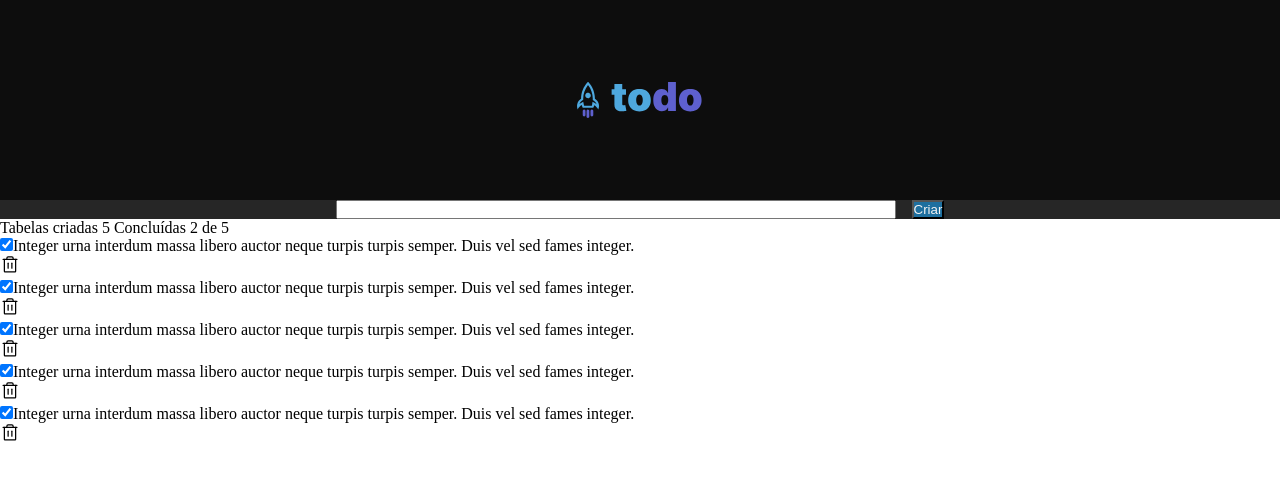
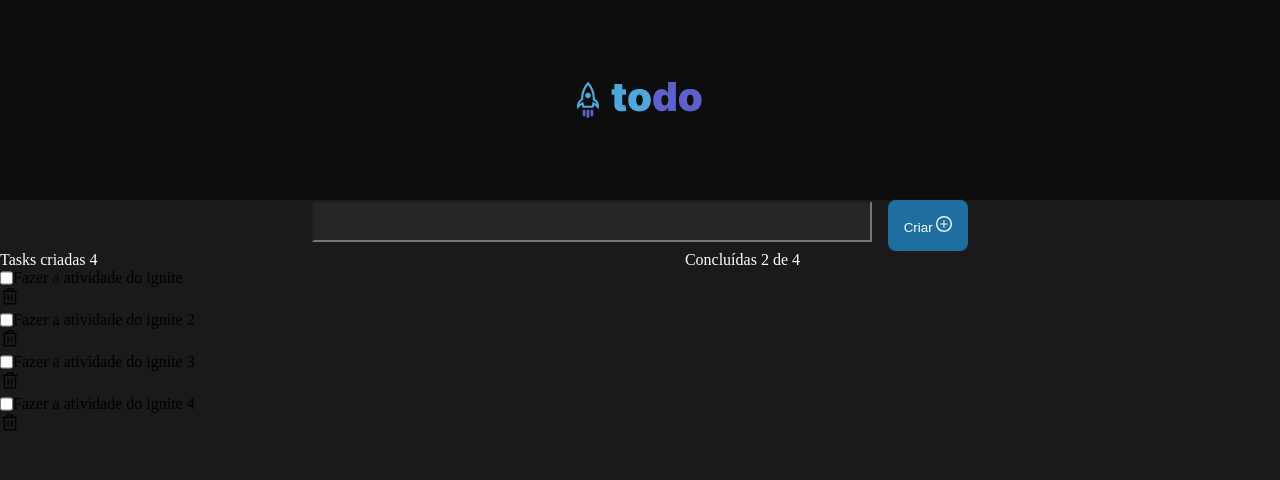
Before and after one commit to Sanarielsen/toDoSystem, a React (Vite) app in the folder toDoListSystem/: page / in a window 1280 px wide. Shown: the top 480 px of the page. Built offline with nearby package versions, Linux system fonts and the light colour scheme.

Commit message:
Trying to fix layout center

```diff
--- a/toDoListSystem/src/App.module.css
+++ b/toDoListSystem/src/App.module.css
@@ -1,6 +1,7 @@
-.context {
+.main {
 
-    background: var(--color-gray-500);
+    display: flex;
+    justify-content: center;
 }
 
 .panel {
@@ -8,3 +9,23 @@
     width: 800px;
     justify-content: center;
 }
+
+.propsTasks {
+
+    display: flex;
+    align-items: center;
+    justify-content: space-between;
+    color: white;
+    width: 800px;
+}
+
+.propsTasksCreated {
+
+    display: flex;
+    align-content: left;
+}
+
+.propsTasks > a {
+
+    width: auto;
+}
--- a/toDoListSystem/src/App.tsx
+++ b/toDoListSystem/src/App.tsx
@@ -5,6 +5,25 @@ import { Search } from './components/Search'
 import { Task } from './components/Task'
 import styles from './App.module.css'
 import './global.css'
+
+const listTasks = [
+  {
+    description: "Fazer a atividade do ignite",
+    status: true
+  },
+  {
+    description: "Fazer a atividade do ignite 2",
+    status: true
+  },
+  {
+    description: "Fazer a atividade do ignite 3",
+    status: true
+  },
+  {
+    description: "Fazer a atividade do ignite 4",
+    status: false
+  }
+]
 
 function App() {
 
@@ -21,16 +40,27 @@ function App() {
       </div>
       <div className={styles.propsTasks}>
 
-          <a> Tabelas criadas <span> 5 </span> </a>
-          <a> Concluídas <span> 2 de 5 </span> </a>
+          <div className={styles.propsTasksCreated}>
+            <a> Tasks criadas <span> {listTasks.length} </span> </a>
+          </div>
+          <div className={styles.propsTasksChecked}>
+            <a> Concluídas <span> 2 de {listTasks.length} </span> </a>
+          </div>
       </div>
       <div className={styles.panelTasks}>
 
-          <Task />
-          <Task />
-          <Task />
-          <Task />
-          <Task />
+          {listTasks.map(task => {
+
+            return (
+
+              <Task
+                key={task.description}
+                description={task.description}
+                status={task.status}
+                checked={task.status}
+              />
+            )
+          })}
       </div>
     </div>
   )
--- a/toDoListSystem/src/components/Search.module.css
+++ b/toDoListSystem/src/components/Search.module.css
@@ -10,8 +10,26 @@
     width: 70vh;
 }
 
-.context button {
+form input[type="text"] {
+
+    padding: auto;
+    height: auto;
+    background: var(--color-gray-500);
+    color: var(--color-white);
+    font-size: 32px;
+}
+
+form button[type="submit"] {
 
     background: var(--color-blue-dark);
-    color: var(--color-gray-100);
+    border-radius: 8px;
+    color: white;
+    padding: 1rem;
+    border: 0;
+    cursor: pointer;
 }
+
+button a {
+
+    margin-bottom: 10rem;
+}
--- a/toDoListSystem/src/components/Search.tsx
+++ b/toDoListSystem/src/components/Search.tsx
@@ -1,4 +1,5 @@
 import styles from './Search.module.css'
+import imgPlus from '../assets/plus.svg'
 
 export function Search() {
 
@@ -7,8 +8,9 @@ export function Search() {
         <div className={styles.context}>
             <form>
 
-                <input type="text" name="txtTaskDescription" />
-                <button type="button"> Criar </button>
+                <input
+                 type="text" name="txtTaskDescription" />
+                <button type="submit"> <a> Criar </a> <img src={imgPlus}/> </button>
             </form>
         </div>
     )
--- a/toDoListSystem/src/components/Task.module.css
+++ b/toDoListSystem/src/components/Task.module.css
@@ -0,0 +1,4 @@
+.task {
+
+    display: flex;
+}
--- a/toDoListSystem/src/components/Task.tsx
+++ b/toDoListSystem/src/components/Task.tsx
@@ -1,17 +1,46 @@
+import { ChangeEvent, InputHTMLAttributes, useState } from 'react'
 import { Trash } from 'phosphor-react'
+import styles from './Task.module.css'
 
-export function Task() {
+interface TaskProps extends InputHTMLAttributes<HTMLInputElement>{
+
+    description: string,
+    status: boolean
+}
+
+export function Task({...props}) {
+
+    const [statusTask, setStatusTask] = useState(false);
+
+    //Responsible to change the status of the checkbox in a task;
+    function handleChangeStatusTask(event: ChangeEvent) {
+
+        setStatusTask(!statusTask);
+    }
+
+    //Responsible to delete the current status in a list;
+    function handleDeleteTask(event: MouseEvent) {
+
+        console.log("Deletou o " + props.description)
+    }
 
     return (
         <>
-        <div>
-            <input type="checkbox" id="scales" name="scales"
-            checked/>
-            <label>Integer urna interdum massa libero auctor neque turpis turpis semper. Duis vel sed fames integer.</label>
-        </div>
-        <div>
-            <Trash size={20}/>
-        </div>
+            <div className={styles.task}>
+                <input
+                    type="checkbox"
+                    id={props.id}
+                    name={props.name}
+                    checked={statusTask ? true : false}
+                    onChange={handleChangeStatusTask} />
+                <label>{props.description}</label>
+            </div>
+            <div>
+                <Trash
+                    size={20}
+                    onClick={handleDeleteTask}
+                />
+            </div>
         </>
     )
 }
--- a/toDoListSystem/src/global.css
+++ b/toDoListSystem/src/global.css
@@ -12,6 +12,7 @@
     --color-blue: #4EA8DE;
     --color-blue-dark: #1E6F9F;
     --color-danger: #E25858;
+    --color-white: #FFFFFF;
 }
 
 * {
@@ -21,3 +22,8 @@
     /* Its make the margin and padding never expand width and height in a cases we use this properties */
     box-sizing: border-box;
 }
+
+body {
+
+    background: var(--color-gray-600);
+}
```
Also changed, not shown: toDoListSystem/src/assets/plus.svg (added), 1 other file (tests, documents, lock files or other folders).
